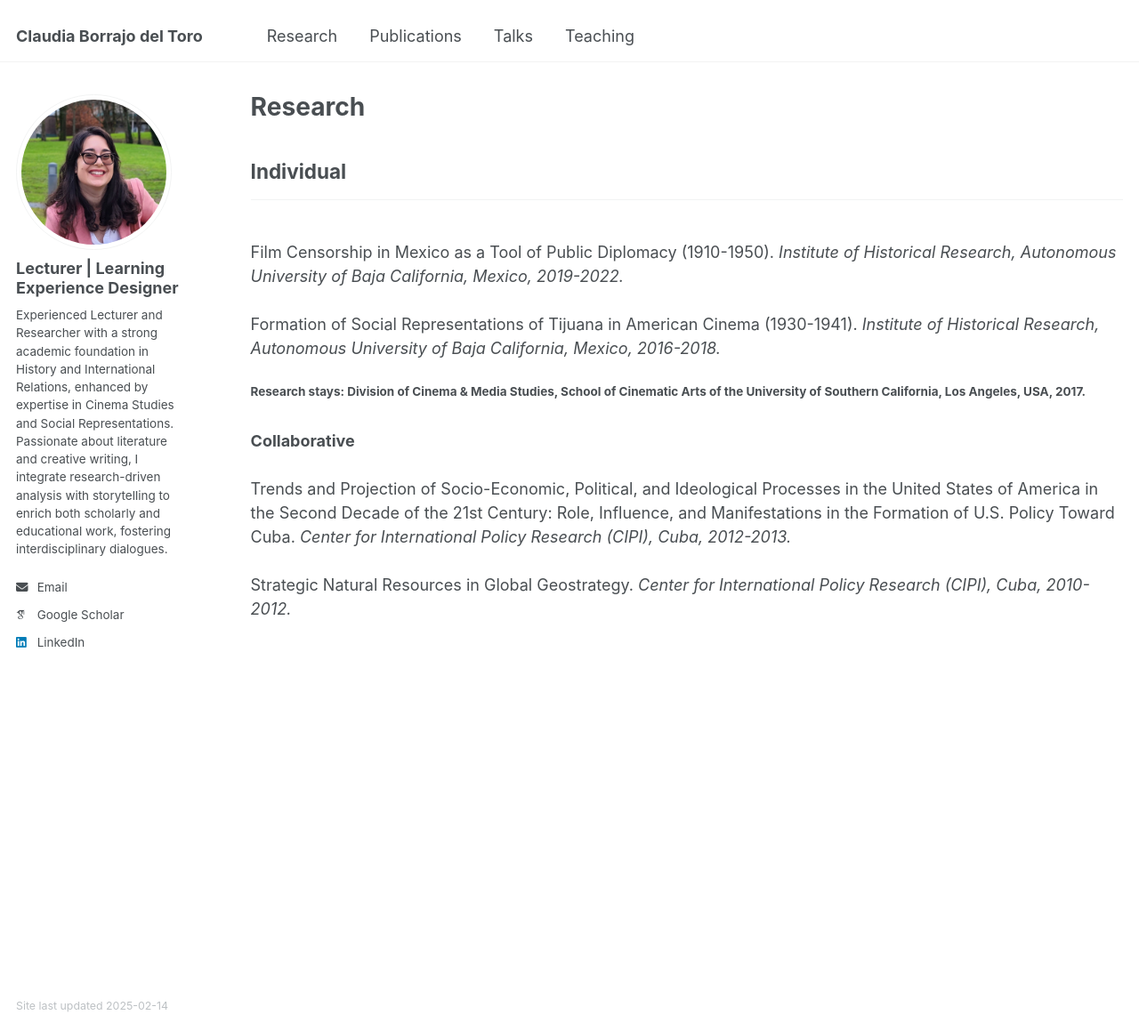
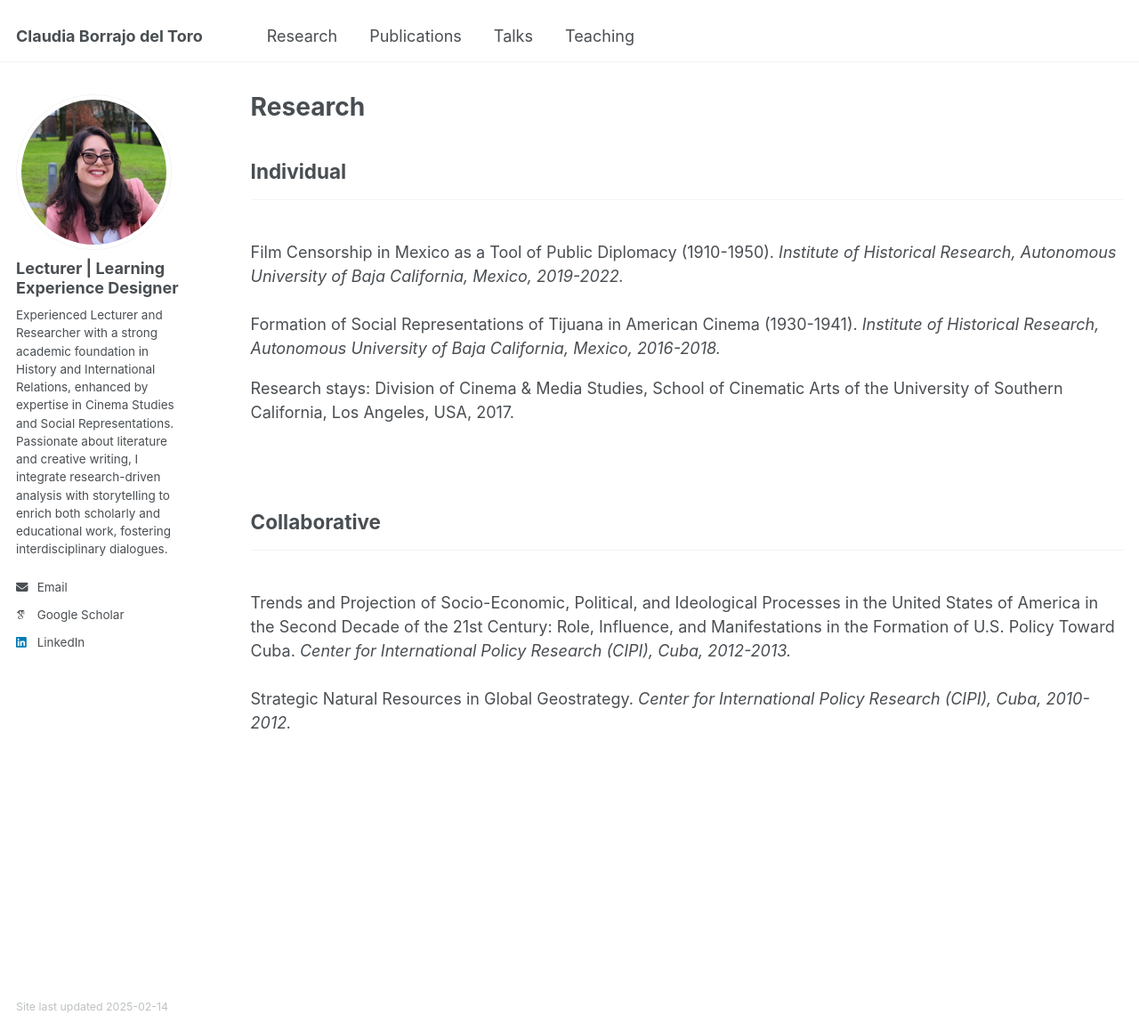
Before and after one commit to claudiabt/claudiabt.github.io, a Jekyll site: the page built from _pages/research.html, in a window 1280 px wide and 1159 px high. Shown: the whole window at 89% size. Built offline with Jekyll 4.4.1, drawn with Linux system fonts in a browser that asks for light colours; some web fonts are replaced.

```diff
--- a/_pages/research.html
+++ b/_pages/research.html
@@ -13,10 +13,9 @@ Film Censorship in Mexico as a Tool of Public Diplomacy (1910-1950). <i>Institut
 <br>
 <br>
 Formation of Social Representations of Tijuana in American Cinema (1930-1941). <i>Institute of Historical Research, Autonomous University of Baja California, Mexico, 2016-2018.</i>
-<h5>Research stays: Division of Cinema & Media Studies, School of Cinematic Arts of the University of Southern California, Los Angeles, USA, 2017.</h5>
+&nbsp;&nbsp;&nbsp;&nbsp;<p>Research stays: Division of Cinema & Media Studies, School of Cinematic Arts of the University of Southern California, Los Angeles, USA, 2017.</p>
 <br>
-<strong>Collaborative</strong>
-<br>
+<h2>Collaborative</h2><hr />
 <br>
 Trends and Projection of Socio-Economic, Political, and Ideological Processes in the United States of America in the Second Decade of the 21st Century: Role, Influence, and Manifestations in the Formation of U.S. Policy Toward Cuba. <i> Center for International Policy Research (CIPI), Cuba, 2012-2013. </i>
 <br>
```
